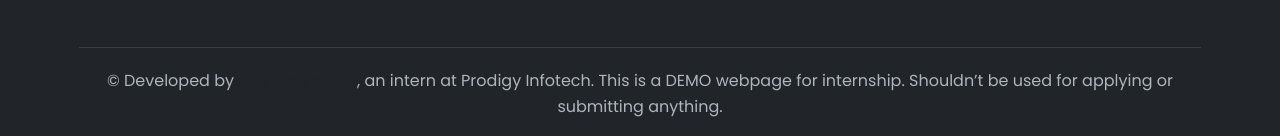
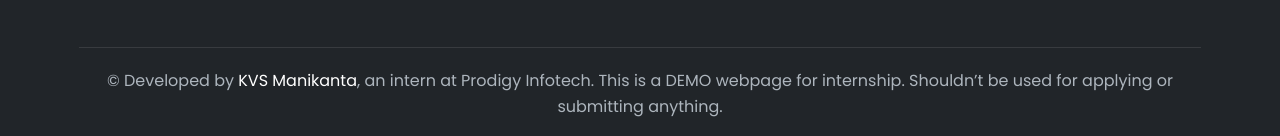
Before and after one commit to monkey9-Cyber-cat-Spidy/PRODIGY_WD_01, a plain HTML site: page index.html in a window 1280 px wide. Shown: the part 4950-5086 px from the top of the page. Drawn offline with Linux system fonts and the light colour scheme.

Commit message:
Update index.html

```diff
--- a/index.html
+++ b/index.html
@@ -1244,7 +1244,7 @@ footer {
                 </div>
             </div>
 <div class="footer-bottom">
-    <p>&copy; Developed by <a href="https://www.linkedin.com/in/kvsmanikanta" target="_blank">KVS Manikanta</a>, an intern at Prodigy Infotech. This is a DEMO webpage for internship. Shouldn’t be used for applying or submitting anything.</p>
+    <p>&copy; Developed by <a href="https://www.linkedin.com/in/kvsmanikanta" target="_blank" style="color: white; text-decoration: none;">KVS Manikanta</a>, an intern at Prodigy Infotech. This is a DEMO webpage for internship. Shouldn’t be used for applying or submitting anything.</p>
 </div>
             </div>
         </div>
```
